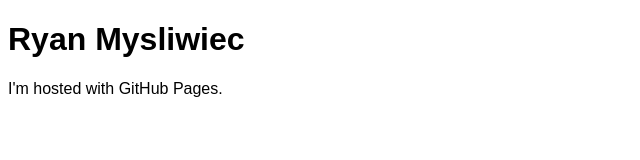
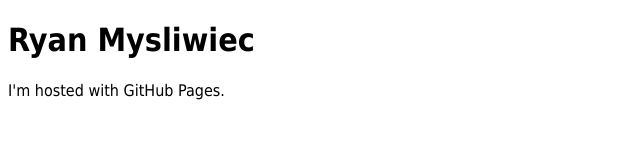
Before and after one commit to retroshade/retroshade.github.io, a plain HTML site: page index.html in a window 1280 px wide. Shown: the whole page, without its empty margins (0-640 px from the left). Drawn offline with Linux system fonts and the light colour scheme.

Commit message:
Changed font family

```diff
--- a/index.html
+++ b/index.html
@@ -5,7 +5,7 @@
 		<Title>Ryan Mysliwiec</Title>
 		<style>
 			body {
-				font-family: sans-serif;
+				font-family: Tahoma;
 			}
 		</style>
 	</head>
```
